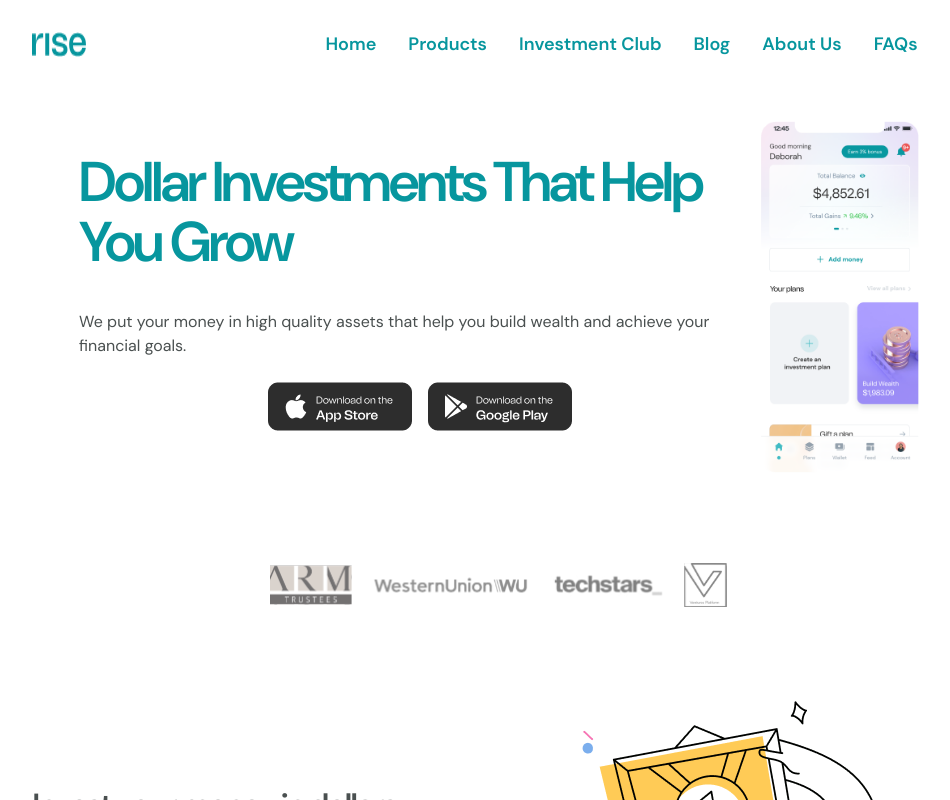
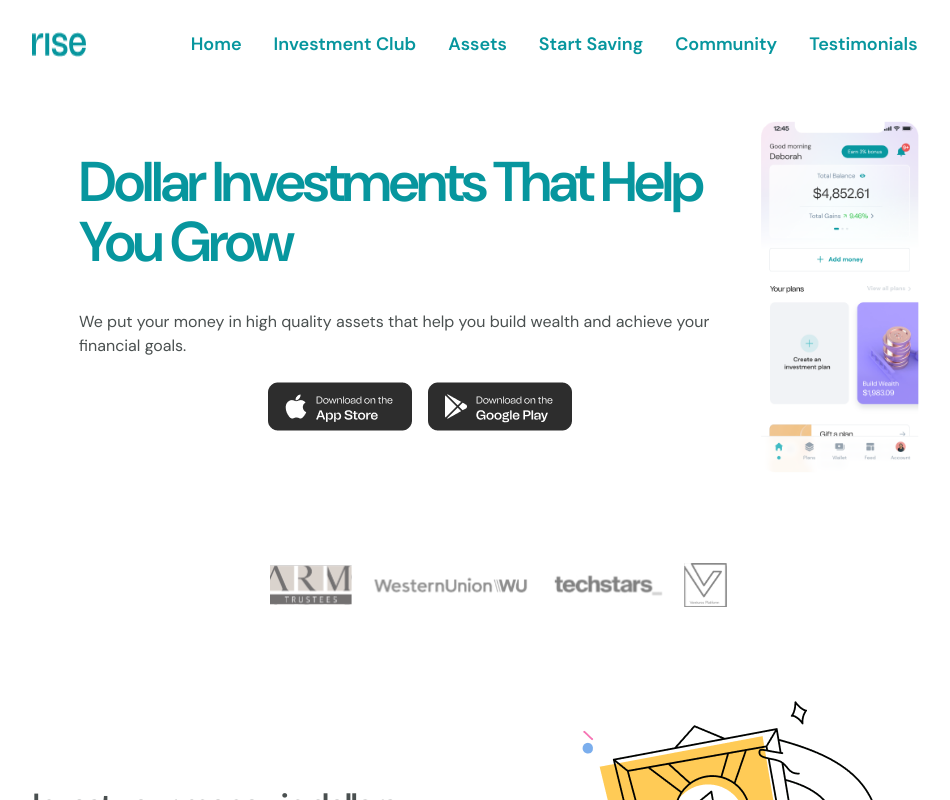
Before and after one commit to Gideonthegre8t/portfolio-website-2, a React (Create React App) app: page / in a window 1280 px wide. Shown: the top 800 px of the page, without its empty margins (141-1091 px from the left). Built offline with nearby package versions, Linux system fonts and the light colour scheme.

Commit message:
Website2 Complete

```diff
--- a/package.json
+++ b/package.json
@@ -11,6 +11,7 @@
     "react": "^18.2.0",
     "react-dom": "^18.2.0",
     "react-icons": "^5.0.1",
+    "react-router-hash-link": "^2.4.3",
     "react-scripts": "5.0.1",
     "save-dev": "^0.0.1-security",
     "web-vitals": "^2.1.4"
--- a/src/components/Article.js
+++ b/src/components/Article.js
@@ -21,7 +21,7 @@ function createCard(content) {
 
 function Article() {
   return (
-    <div>
+    <div id="invest">
       <div className="article-container">{content.map(createCard)}</div>
       <div className="article-container-desktop">
         <div className="invest-card wrapper  reverse ">
--- a/src/components/Community.js
+++ b/src/components/Community.js
@@ -3,7 +3,7 @@ import communityPhoto from "../assets/image/photo/community.png";
 
 function Community() {
   return (
-    <div className="community-container ">
+    <div id="community" className="community-container ">
       <div className="community-photo">
         <img src={communityPhoto} alt="community-pic" />
       </div>
--- a/src/components/Footer.js
+++ b/src/components/Footer.js
@@ -6,7 +6,7 @@ import Copyright from "./Copyright";
 function Footer() {
   return (
     <footer>
-      <div className="footer-container wrapper">
+      <div id="contact" className="footer-container wrapper">
         <div className="footer-top wrapper">
           <div className="footer-top-left">
             <img src={logo} alt="logo" />
--- a/src/components/Header.js
+++ b/src/components/Header.js
@@ -7,7 +7,7 @@ import Navbar from "./Navbar";
 
 function Header() {
   return (
-    <header className="header-container wrapper">
+    <header id="home" className="header-container wrapper">
       <div className="header-top">
         <div className="nav-container">
           <img className="logo" src={logo} alt="logo-pic" />
--- a/src/components/JoinInvesting.js
+++ b/src/components/JoinInvesting.js
@@ -4,7 +4,7 @@ import balance from "../assets/image/balance.png";
 
 function Join() {
   return (
-    <div className="join-container wrapper">
+    <div id="products" className="join-container wrapper">
       <div className="join-left">
         <p className="join-first-text"> Download The Rise App</p>
         <h3>Join our 100,000 users investing and setting long term goals!</h3>
--- a/src/components/Navbar.js
+++ b/src/components/Navbar.js
@@ -4,30 +4,33 @@ import { FaBars } from "react-icons/fa";
 function Navbar() {
   const [showLinks, setShowLinks] = useState(false);
 
-  const handleClick = (event) => {
+  const handleClick = (event, id) => {
     event.preventDefault(); // Prevent default anchor behavior
+    const element = document.getElementById(id);
+    element.scrollIntoView({ behavior: "smooth" });
+    setShowLinks(false); // Close the navbar after clicking a link
   };
 
   return (
     <div className="navigator">
       <nav className="navbar links" id={showLinks ? "hidden" : ""}>
-        <a href="/#" onClick={handleClick}>
+        <a href="/#" onClick={(e) => handleClick(e, "home")}>
           Home
         </a>
-        <a href="/#" onClick={handleClick}>
-          Products
-        </a>
-        <a href="/#" onClick={handleClick}>
+        <a href="/#" onClick={(e) => handleClick(e, "invest")}>
           Investment Club
         </a>
-        <a href="/#" onClick={handleClick}>
-          Blog
+        <a href="/#" onClick={(e) => handleClick(e, "assets")}>
+          Assets
         </a>
-        <a href="/#" onClick={handleClick}>
-          About Us
+        <a href="/#" onClick={(e) => handleClick(e, "save")}>
+          Start Saving
         </a>
-        <a href="/#" onClick={handleClick}>
-          FAQs
+        <a href="/#" onClick={(e) => handleClick(e, "community")}>
+          Community
+        </a>
+        <a href="/#" onClick={(e) => handleClick(e, "testimonial")}>
+          Testimonials
         </a>
       </nav>
       <button onClick={() => setShowLinks(!showLinks)} className="nav-btn">
--- a/src/components/Reviews.js
+++ b/src/components/Reviews.js
@@ -3,7 +3,7 @@ import Scroll from "./ScrollReview";
 
 function Reviews() {
   return (
-    <div className="reviews-container">
+    <div id="testimonial" className="reviews-container">
       <div>
         <div className="wrapper">
           <h2 className="reviews-header">From The People Who Use Rise</h2>
--- a/src/components/Save.js
+++ b/src/components/Save.js
@@ -3,7 +3,7 @@ import goalImage from "../assets/image/goal.png";
 
 function Save() {
   return (
-    <div className="save-container">
+    <div id="save" className="save-container">
       <div className="goal-image">
         <img  src={goalImage} alt="goal-pic" />
       </div>
--- a/src/components/Section.js
+++ b/src/components/Section.js
@@ -6,7 +6,7 @@ import incomeIcon from "../assets/image/income.png";
 
 function Section() {
   return (
-    <section className="section-container">
+    <section id="assets" className="section-container">
       <div className="asset-header">
         <h2>Asset Classes</h2>
         <p className="asset-paragraph">
--- a/src/index.css
+++ b/src/index.css
@@ -493,6 +493,12 @@ body {
     font-size: 1.2rem;
   }
 
+  .links{
+    display: none;
+  }
+
+
+
   .navigator > #hidden {
     display: flex;
   }
@@ -504,7 +510,7 @@ body {
   #hidden {
     position: absolute;
     left: 0px;
-    top: 93px;
+    top: 60px;
     height: 1782%;
     width: 150%;
     background-color: #fff;
@@ -513,7 +519,7 @@ body {
     flex-direction: column;
     align-items: left;
     margin: 20px;
-    transition: top 3s ease-in;
+    transition: top 1s ease-in;
   }
 
   .navbar a::before {
```
Also changed, not shown: src/components/NavigationContext.js (added, +15 -0 lines), 1 other file (tests, documents, lock files or other folders).
